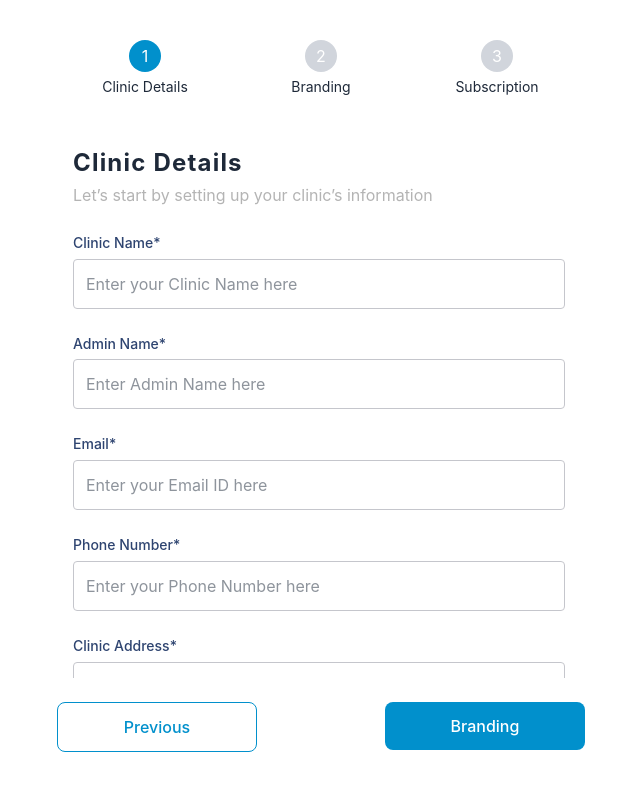
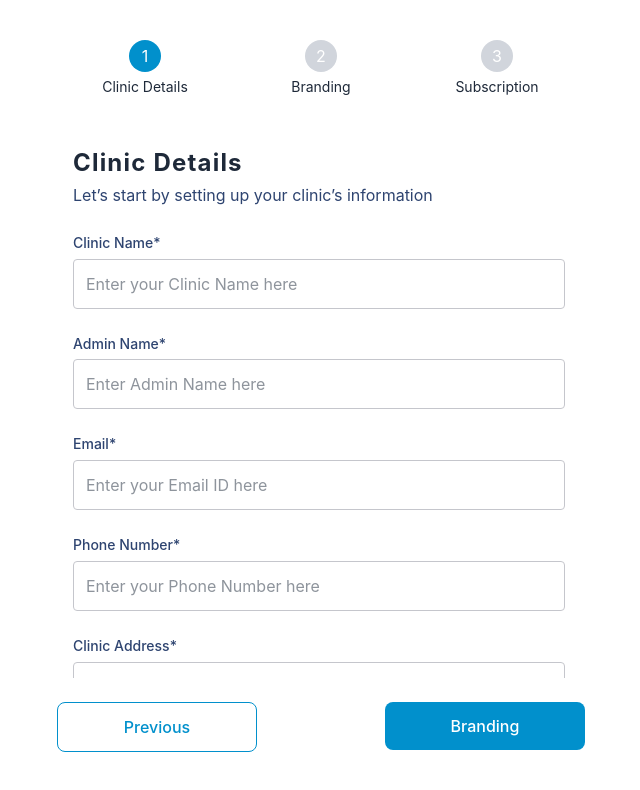
Before and after one commit to kinwitstech/SSN, a React (Vite) app: page /registerClinic in a window 1280 px wide. Shown: the top 790 px of the page, without its empty margins (319-959 px from the left). Built offline with nearby package versions, Linux system fonts and the light colour scheme.

Commit message:
Register clinic - Clinic Details

```diff
--- a/src/pages/auth/RegisterClinic/ClinicDetails.jsx
+++ b/src/pages/auth/RegisterClinic/ClinicDetails.jsx
@@ -11,8 +11,8 @@ const ClinicDetails = () => {
   return (
     <div className="px-4 py-6">
       {/* --- Header --- */}
-      <h2 className="text-2xl font-bold text-textPrimary mb-1">Clinic Details</h2>
-      <p className="text-base text-textHint mb-6">
+      <h2 className="text-2xl font-bold mb-1">Clinic Details</h2>
+      <p className="text-base text-textSecondary mb-6">
         Let’s start by setting up your clinic’s information
       </p>
 
@@ -116,7 +116,7 @@ const ClinicDetails = () => {
             className="w-full px-4 py-2 border border-neutral-light rounded-xl text-textHint file:bg-primary file:text-white file:rounded-md file:px-3 file:py-1"
           />
           {formState.errors.certificate && (
-            <p className="text-error text-sm mt-1">
+            <p className="text-error text-xs mt-1">
               {formState.errors.certificate.message}
             </p>
           )}
@@ -129,7 +129,7 @@ const ClinicDetails = () => {
           </p>
           <div className="space-y-2">
             {services.map((service) => (
-              <label key={service} className="flex items-center gap-2 text-textPrimary">
+              <label key={service} className="flex items-center gap-2">
                 <input
                   type="checkbox"
                   value={service}
```
